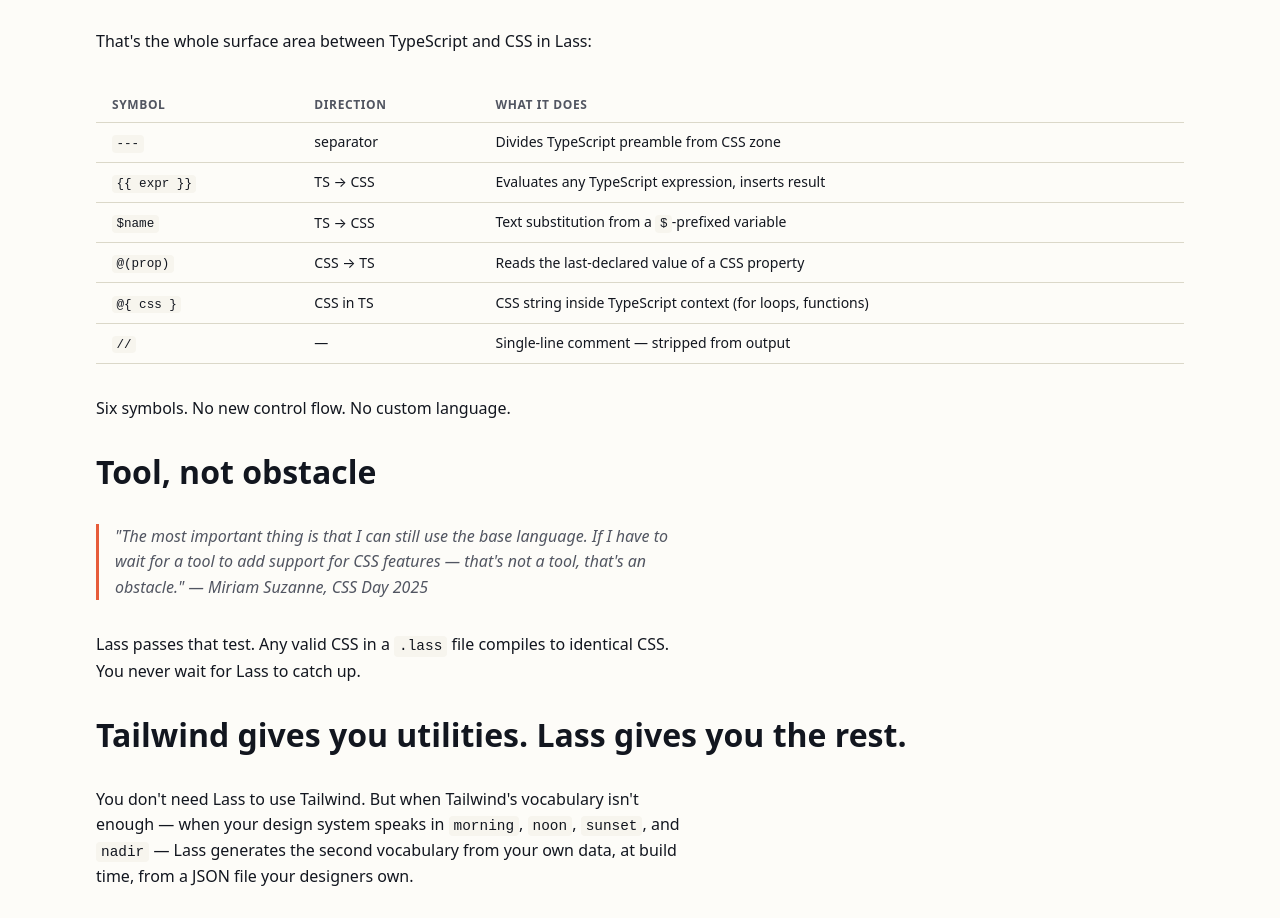
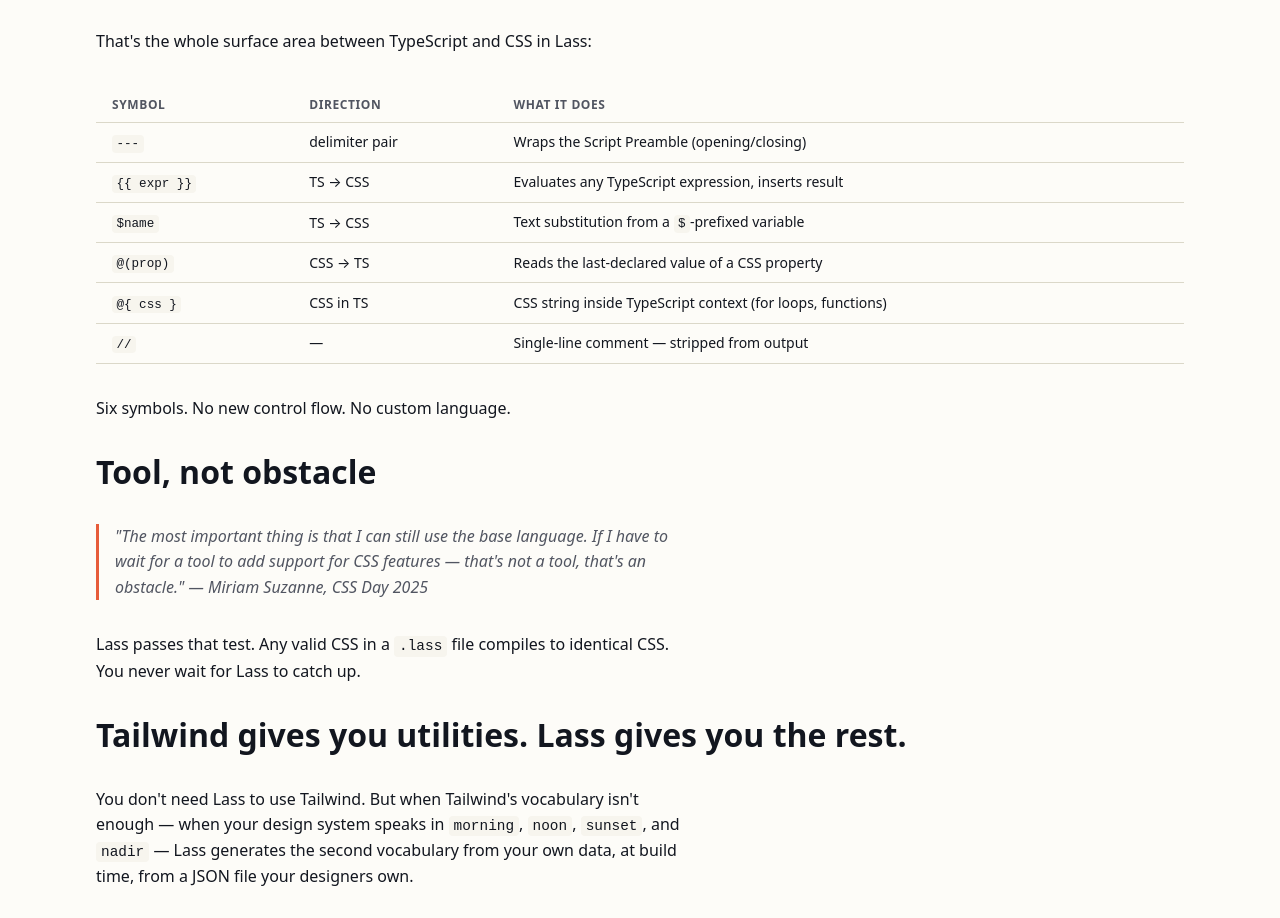
Before and after one commit to lass-lang/lass-lang.github.io, a website built with Vite: page docs/index.html in a window 1280 px wide. Shown: the part 1642-2560 px from the top of the page. Built offline with nearby package versions, Linux system fonts and the light colour scheme.

Commit message:
docs: update README table - describe --- as delimiter pair wrapping Script Preamble

```diff
--- a/docs/index.html
+++ b/docs/index.html
@@ -49,8 +49,8 @@
 <tbody>
 <tr>
 <td><code>---</code></td>
-<td>separator</td>
-<td>Divides TypeScript preamble from CSS zone</td>
+<td>delimiter pair</td>
+<td>Wraps the Script Preamble (opening/closing)</td>
 </tr>
 <tr>
 <td><code>{{ expr }}</code></td>
```
Also changed, not shown: README.md.
